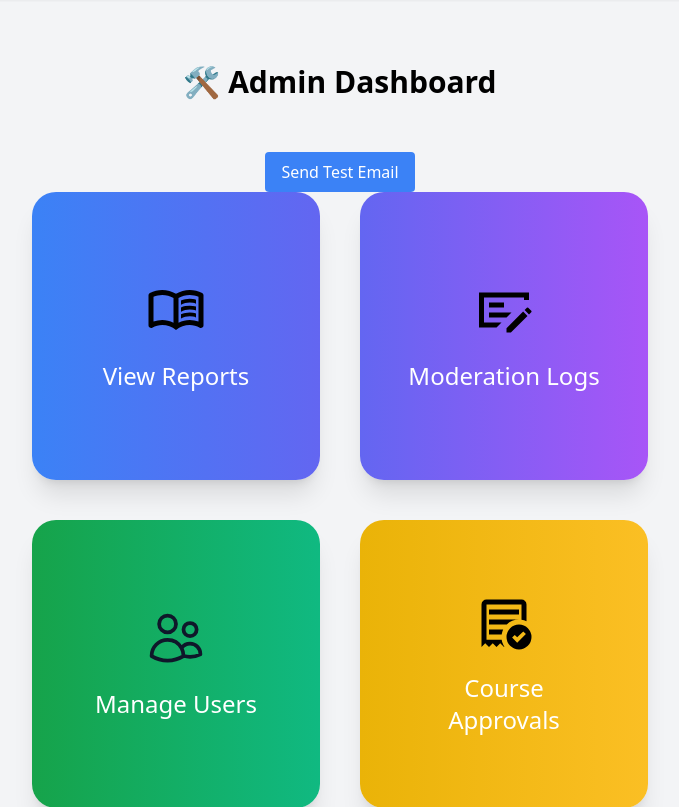
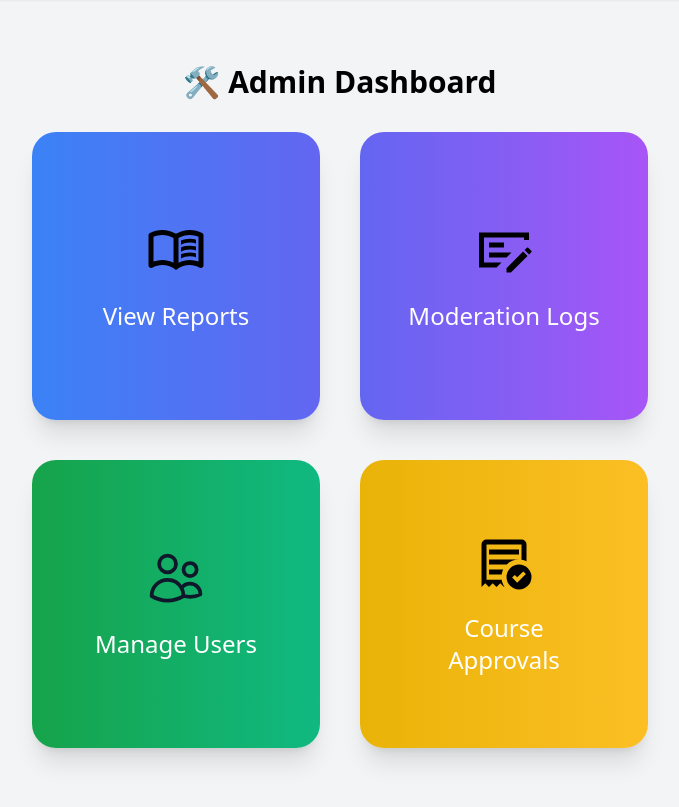
Before and after one commit to Kuro-ai/EduSync, a Django app: page /adminpanel/ in a window 1280 px wide. Shown: the part 64-871 px from the top of the page, without its empty margins (300-979 px from the left). Run offline with Django 5.2, Linux system fonts and the light colour scheme; a user stored in the database is signed in; data comes from the database, SQL or seed files in the repository; some libraries are stand-ins or nearby versions.

Commit message:
comment out test email

```diff
--- a/templates/adminpanel/dashboard.html
+++ b/templates/adminpanel/dashboard.html
@@ -5,7 +5,7 @@
   <h2 class="text-3xl font-semibold mb-8 flex items-center gap-3">
     🛠 Admin Dashboard
   </h2>
-<a href="{% url 'test_verification' %}" class="bg-blue-500 text-white py-2 px-4 rounded" style="margin-top: 20px;">Send Test Email</a>
+{% comment %} <a href="{% url 'test_verification' %}" class="bg-blue-500 text-white py-2 px-4 rounded" style="margin-top: 20px;">Send Test Email</a> {% endcomment %}
   <div class="w-full px-4 lg:px-10">
     <div class="grid grid-cols-1 md:grid-cols-2 gap-10 justify-items-center">
 
```
